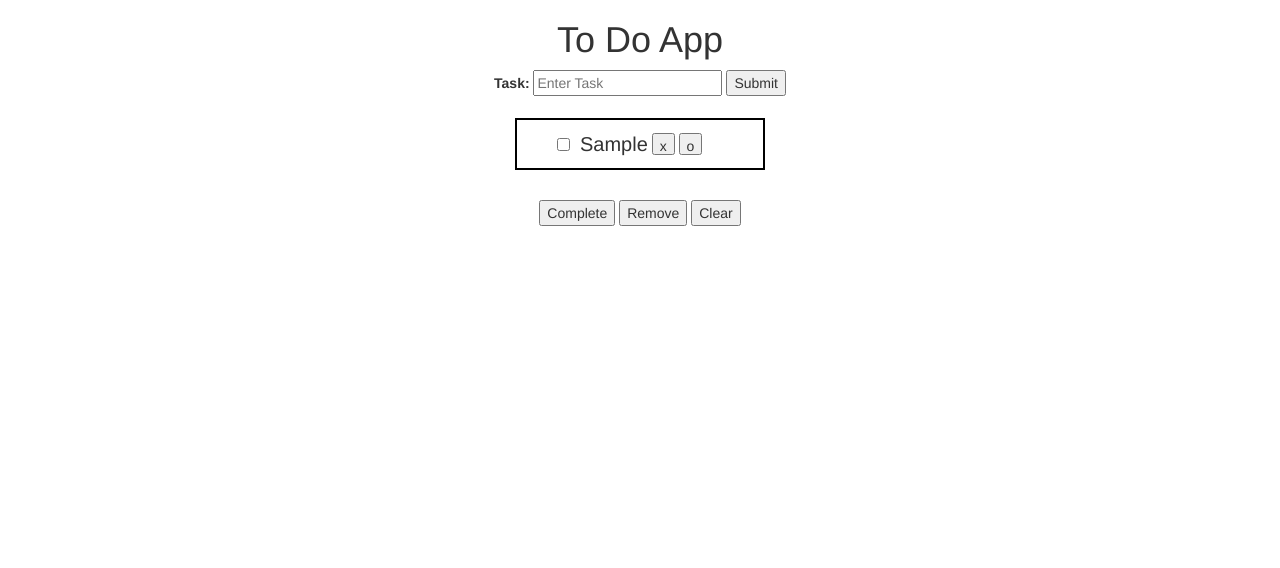
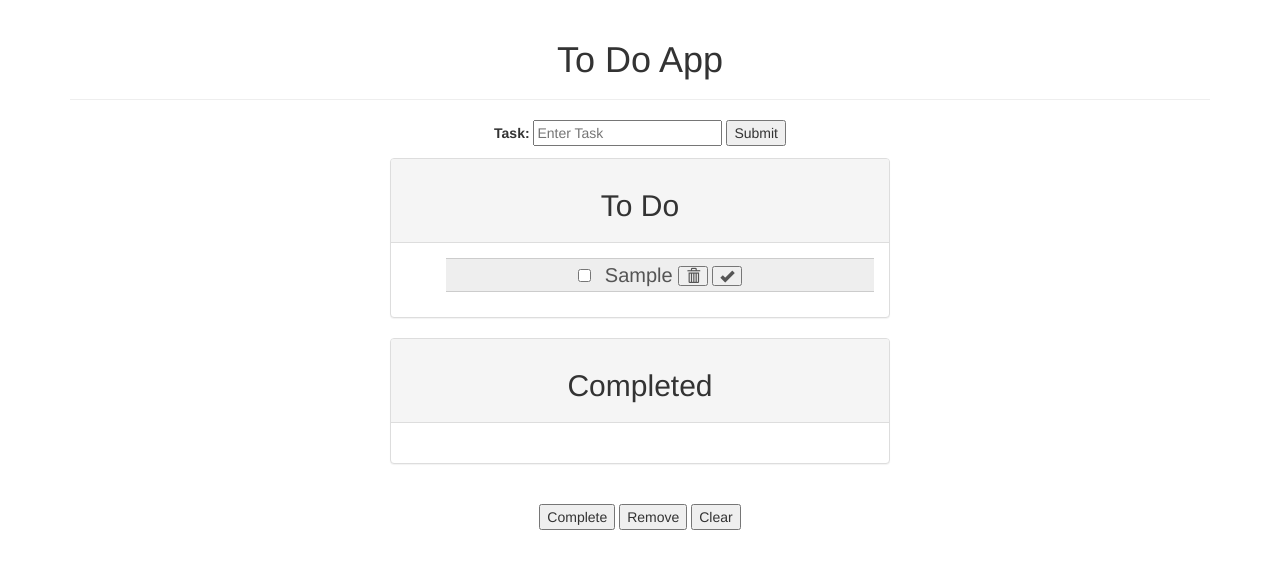
Before and after one commit to dtrinh888/to-do-app, a website: page app/index.html in a window 1280 px wide. Both pictures are taken after typing "Sample" into the empty fields and a click on the button "Submit". Drawn offline with Linux system fonts and the light colour scheme.

Commit message:
created panels for to-do and completed sections

```diff
--- a/app/css/main.css
+++ b/app/css/main.css
@@ -11,7 +11,7 @@
 	margin: 10px auto;
 	border: 2px solid black;
 }
-.task-list ul{
+ul{
 	list-style-type: none;
 }
 .task-input {
--- a/app/index.html
+++ b/app/index.html
@@ -8,7 +8,7 @@
 </head>
 <body>
 	<div class="container text-center">
-		<nav>
+		<nav class="page-header">
 			<!-- where my todo banner will be at -->
 			<h1>To Do App</h1>
 		</nav>
--- a/app/to-do.html
+++ b/app/to-do.html
@@ -5,25 +5,51 @@
 		<input type="text" placeholder="Enter Task" ng-model="enteredTask" required>
 		<button class="sub-btn">Submit</button>
 	</form>
-	<div class="task-list text-left" ng-hide="tasks.length < 1">
+	<div class="panel panel-default">
 		<!-- create unordered list for task that are submitted
 			need check boxes -->
-		<ul>
+		<div class="panel-heading">
+			<h2>To Do</h2>
+		</div>
+		<div class="panel-body">
+			<ul ng-hide="tasks.length < 1">
 				<li ng-repeat="task in tasks | filter: {completed: false}">
-				<input type="checkbox" ng-model="task.selected"><span class="task-input">{{ task.text }}</span>
-				<button ng-click="removeTask(task)" class="rmv-btn">x</button>
-				<button ng-click="task.completed = true" class="comp-btn">o</button>
+					<div class="input-group">
+						<div class="input-group-addon">
+							<input type="checkbox" ng-model="task.selected">
+							<span class="task-input">
+								{{ task.text }}
+							</span>
+							<button ng-click="removeTask(task)" class="glyphicon glyphicon-trash"></button>
+							<button ng-click="task.completed = true" class="glyphicon glyphicon-ok"></button>
+						</div>
+					</div>
 				</li>
 			</ul>
 		</div>
-	<div>
+	</div>
+	<div class="panel panel-default">
 		<!-- where completed tasks will go -->
-		<ul>
+		<div class="panel-heading">
+			<h2>Completed</h2>
+		</div>
+		<div class="panel-body">
+			<ul ng-hide="tasks.length < 1">
 				<li ng-repeat="task in tasks | filter: {completed: true}">
-				<input type="checkbox" ng-model="task.selected"><span class="task-input">{{ task.text }}</span>
+					<div class="input-group">
+						<div class="input-group-addon">
+							<input type="checkbox" ng-model="task.selected">
+							<span class="task-input">
+								{{ task.text }}
+							</span>
+							<button ng-click="removeTask(task)" class="glyphicon glyphicon-trash"></button>
+						</div>
+					</div>
 				</li>
 			</ul>
 		</div>
+	</div>
+
 	<div class="buttons">
 		<!-- complete button -->
 		<button ng-click="completeTasks()">Complete</button>
@@ -32,4 +58,5 @@
 		<!-- reset button -->
 		<button ng-click="clearTasks()">Clear</button>
 	</div>
+
 </div>
```
Also changed, not shown: app/e2e-test/protractor.js (+4 -25 lines), app/e2e-test/todoSpec.js (added, +50 -0 lines). Lines whose indentation alone changed are shown as unchanged.
